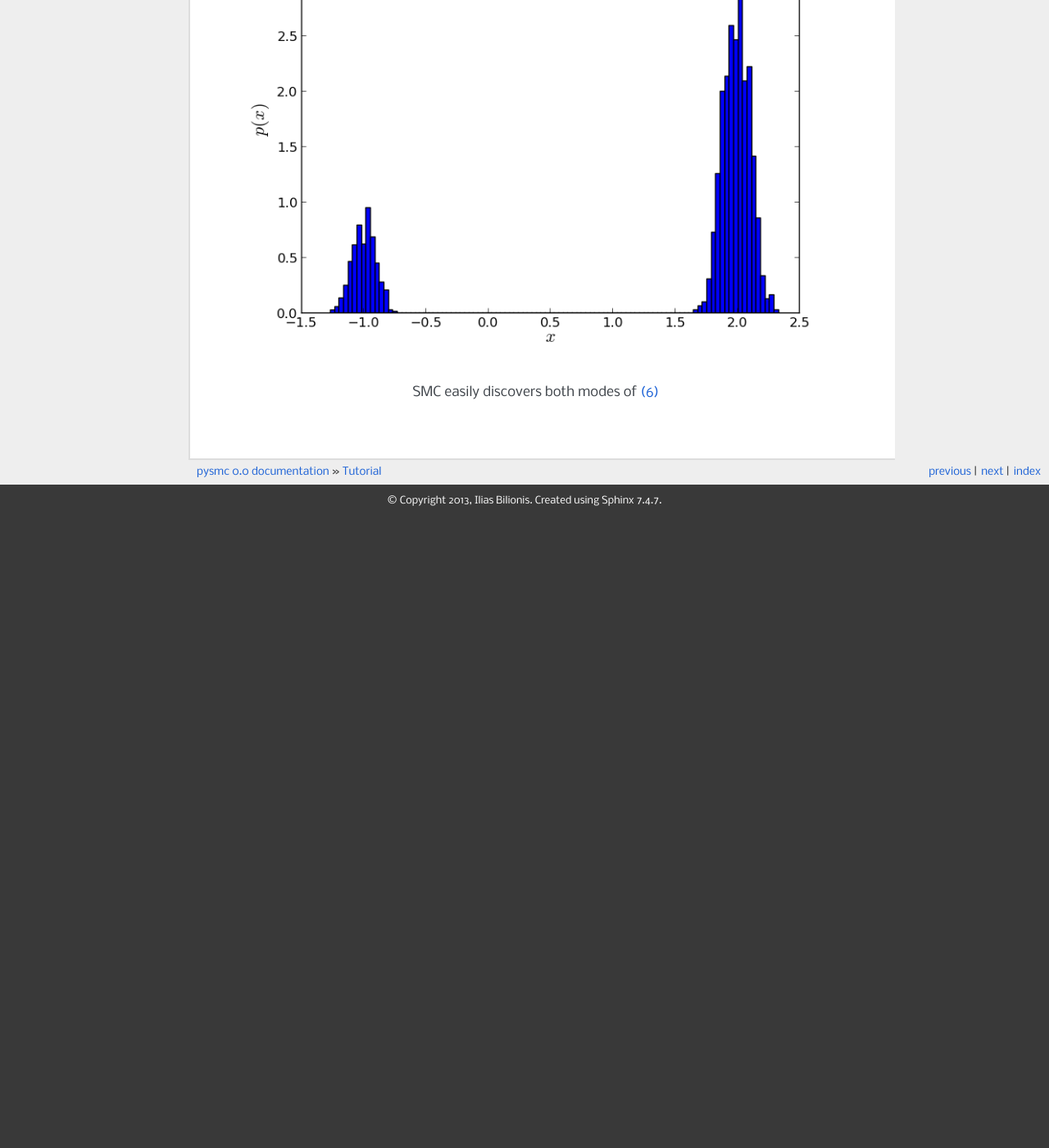
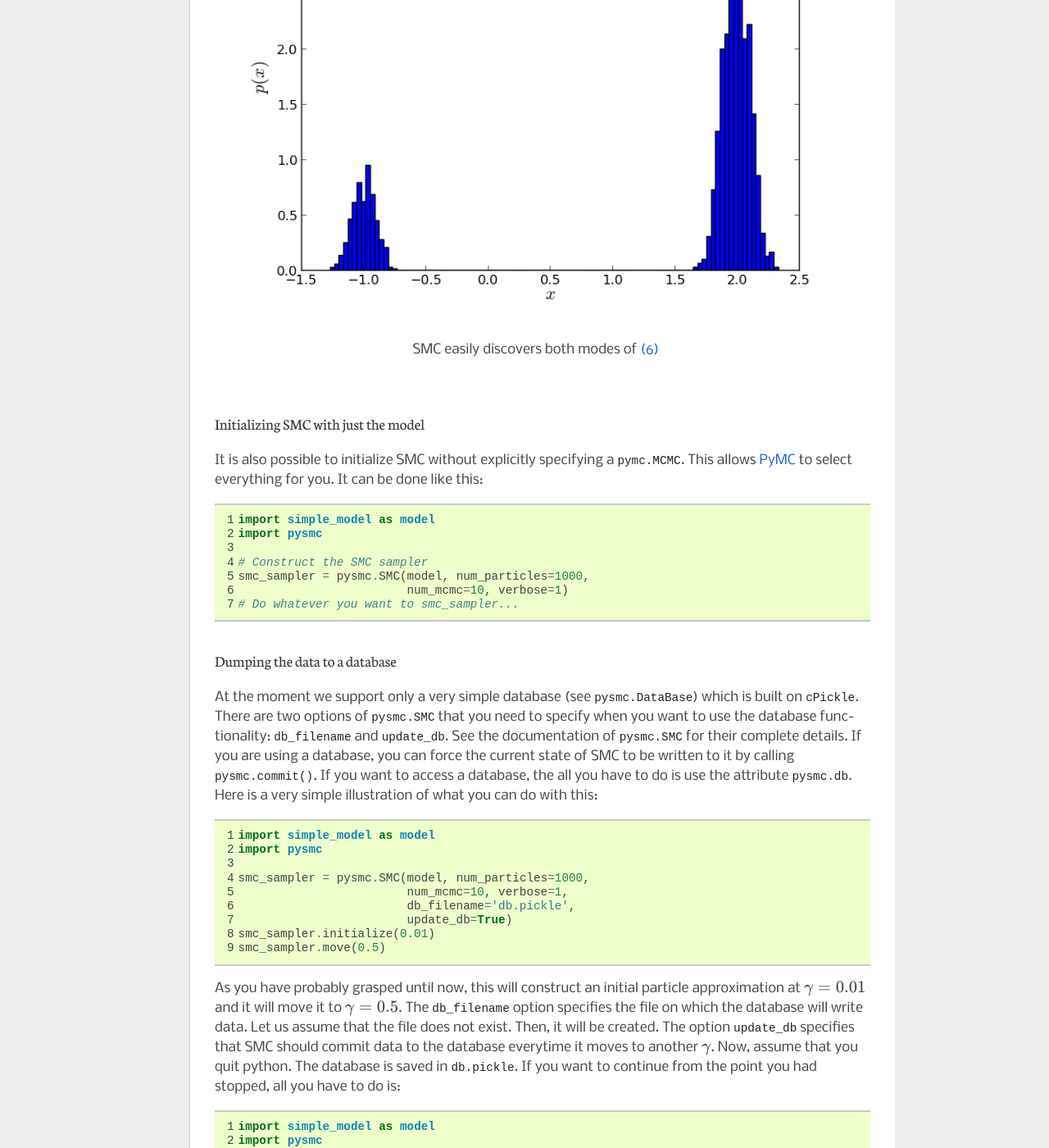
Before and after one commit to PredictiveScienceLab/pysmc, a Sphinx documentation site: the page built from doc/source/tutorial.rst, in a window 1280 px wide and 1400 px high, scrolled down 11807 px. Shown: the whole window at 82% size. Built offline with Sphinx 7.4.7, drawn with Linux system fonts in a browser that asks for light colours; formulas are drawn with MathJax 3; before the commit the page ends 12437 px from its top, so only the background shows below that; some of the changed text lies outside the part shown.

Commit message:
Finished for now with _db.py and _plot.py.

```diff
--- a/doc/source/tutorial.rst
+++ b/doc/source/tutorial.rst
@@ -443,28 +442,26 @@
     smc_sampler.move_to(1.0)
     # Get a particle approximation
     p = smc_sampler.get_particle_approximation()
-     # Plot a histogram
-    plt.hist(p.mixture, weights=p.weights, bins=100, normed=True)
-    plt.xlabel('$x$', fontsize=16)
-    plt.ylabel('$p(x)$', fontsize=16)
+    # Plot a histogram
+    pysmc.hist(p, 'mixture')
     plt.show()
 
 This code can be found in
 :download:`examples/simple_model_run.py <../../examples/simple_model_run.py>`.
 
-In lines 9-10, we initialize the SMC class. Of course, it requires a
+In lines 8-9, we initialize the SMC class. Of course, it requires a
 ``mcmc_sampler`` which is a :class:`pymc.MCMC` object.
 ``num_particles`` specifies the number of particles we wish to use and
 ``num_mcmc`` the number of `MCMC`_ steps we are going to perform at each
 different value of :math:`\gamma`. The ``verbose`` parameter specifies
 the amount of text the algorithm prints to the standard output.
 There are many more parameters which are fully documented in
-:class:`pysmc.SMC`. In line 12, we initialize the algorithm at
+:class:`pysmc.SMC`. In line 11, we initialize the algorithm at
 :math:`\gamma=10^{-2}`. This essentially performs a number of `MCMC`_
 steps at this easy-to-sample-from probability density. It constructs the
 initialial particle approximation. See
 :meth:`pysmc.SMC.initialize()` the complete list of arguments.
-In line 14, we instruct the object to move the particle
+In line 13, we instruct the object to move the particle
 approximation to :math:`\gamma=1`, i.e., to the target probability
 density of this particular example. To see the weights of the final
 particle approximation, we use :attr:`pysmc.SMC.weights`
@@ -578,6 +575,111 @@
 
     SMC easily discovers both modes of :eq:`simple_model_pdf`
 
+.. _smc_without_mcmc:
+
+++++++++++++++++++++++++++++++++++++
+Initializing SMC with just the model
+++++++++++++++++++++++++++++++++++++
+
+It is also possible to initialize SMC without explicitly specifying a
+:class:`pymc.MCMC`. This allows `PyMC`_ to select everything for you.
+It can be done like this:
+
+.. code-block:: python
+    :linenos:
+
+    import simple_model as model
+    import pysmc
+
+    # Construct the SMC sampler
+    smc_sampler = pysmc.SMC(model, num_particles=1000,
+                            num_mcmc=10, verbose=1)
+    # Do whatever you want to smc_sampler...
+
+.. _database:
+
+++++++++++++++++++++++++++++++
+Dumping the data to a database
+++++++++++++++++++++++++++++++
+
+At the moment we support only a very simple database (see
+:class:`pysmc.DataBase`) which is built on :mod:`cPickle`. There are two
+options of :class:`pysmc.SMC` that you need to specify when you want to use
+the database functionality: ``db_filename`` and ``update_db``. See the
+documentation of :class:`pysmc.SMC` for their complete details. If you are
+using a database, you can force the current state of SMC to be written to
+it by calling :meth:`pysmc.commit()`. If you want to access a database,
+the all you have to do is use the attribute :attr:`pysmc.db`.
+Here is a very simple illustration of what you can do with this:
+
+.. code-block:: python
+    :linenos:
+
+    import simple_model as model
+    import pysmc
+
+    smc_sampler = pysmc.SMC(model, num_particles=1000,
+                            num_mcmc=10, verbose=1,
+                            db_filename='db.pickle',
+                            update_db=True)
+    smc_sampler.initialize(0.01)
+    smc_sampler.move(0.5)
+
+As you have probably grasped until now, this will construct an initial
+particle approximation at :math:`\gamma=0.01` and it will move it to
+:math:`\gamma=0.5`. The ``db_filename`` option specifies the file on which
+the database will write data. Let us assume that the file does not exist.
+Then, it will be created. The option ``update_db`` specifies that SMC should
+commit data to the database everytime it moves to another :math:`\gamma`.
+Now, assume that you quit python. The database is saved in ``db.pickle``.
+If you want to continue from the point you had stopped, all you have to do
+is:
+
+.. code-block:: python
+    :linenos:
+
+    import simple_model as model
+    import pysmc
+
+    smc_sampler = pysmc.SMC(model, num_particles=1000,
+                            num_mcmc=10, verbose=1,
+                            db_filename='db.pickle',
+                            update_db=True)
+    smc_sampler.move(1.)
+
+Now, we have just skipped the initialization line. Sine the database already
+exists, :class:`pysmc.SMC` looks at it and initializes the particle
+approximation from the last state stored in it. Therefore, you actually
+start moving from :math:`\gamma=0.5` to :math:`\gamma=1`.
+
+.. _db_movie:
+
++++++++++++++++++++++++++++++++
+Making a movie of the particles
++++++++++++++++++++++++++++++++
+
+If you have stored the particle approximations of the various
+:math:`\gamma`'s in a database, then it is possible to make a movie out of
+them using :func:`pysmc.make_movie_from_db()`. Here is how:
+
+.. code-block:: python
+    :linenos:
+
+    import pysmc
+    import matplotlib.pyplot as plt
+
+    # Load the database
+    db = pysmc.DataBase.load('db.pickle')
+    # Make the movie
+    movie = make_movie_from_db(db, 'mixture')
+    # See the movie
+    plt.show()
+    # Save the movie
+    movie.save('smc_movie.mp4')
+
+The movie created in this way can be downloaded from
+:download:`videos/smc_movie.mp4`.
+
 .. _E. T. Jaynes:
     E. T. Jaynes' http://en.wikipedia.org/wiki/Edwin_Thompson_Jaynes>
 .. _Probability Theory\: The Logic of Science:
```
Also changed, not shown: other parts of doc/source/tutorial.rst (+0 -1 lines), doc/source/index.rst (+18 -0 lines), pysmc/__init__.py (+6 -1 lines), 5 other files.
